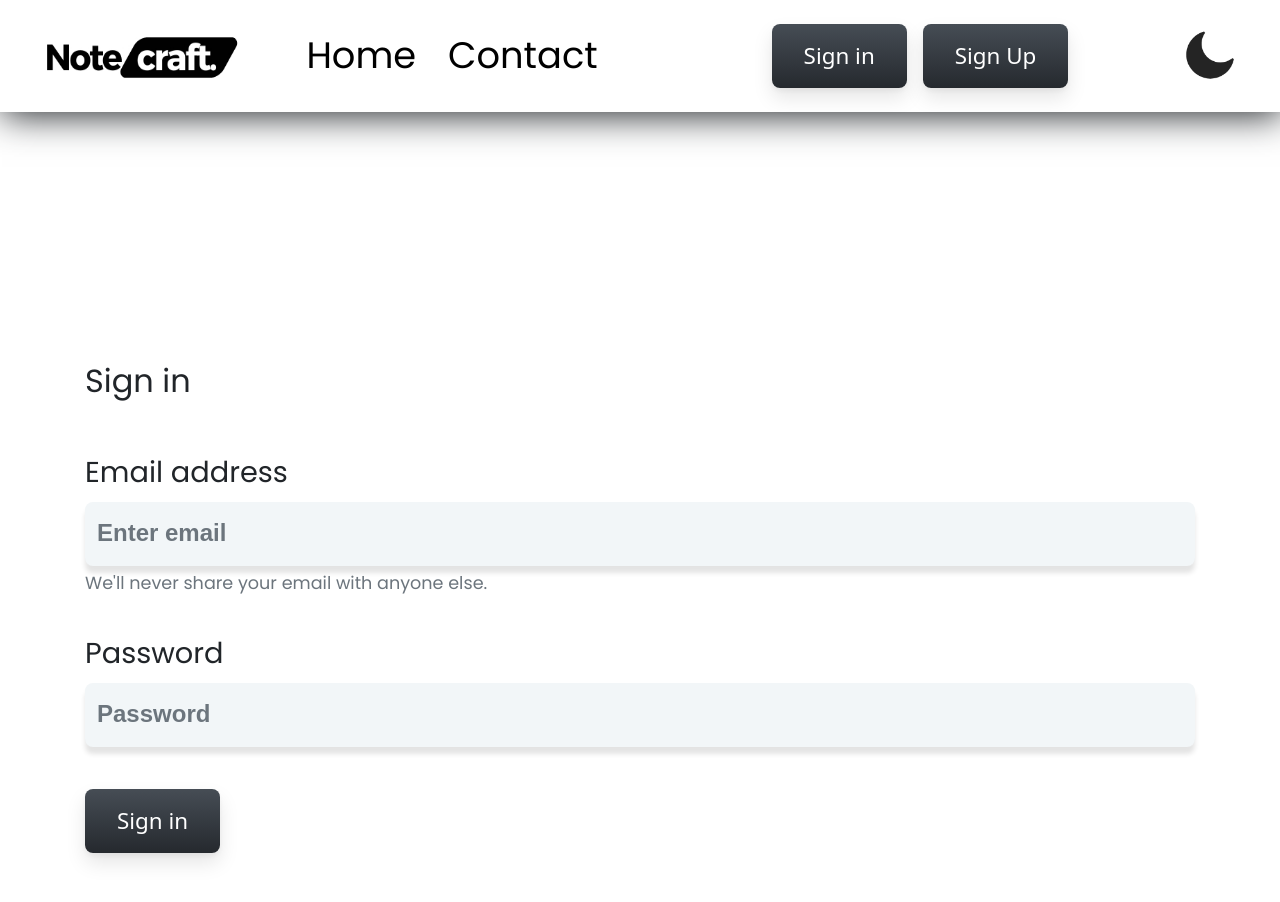
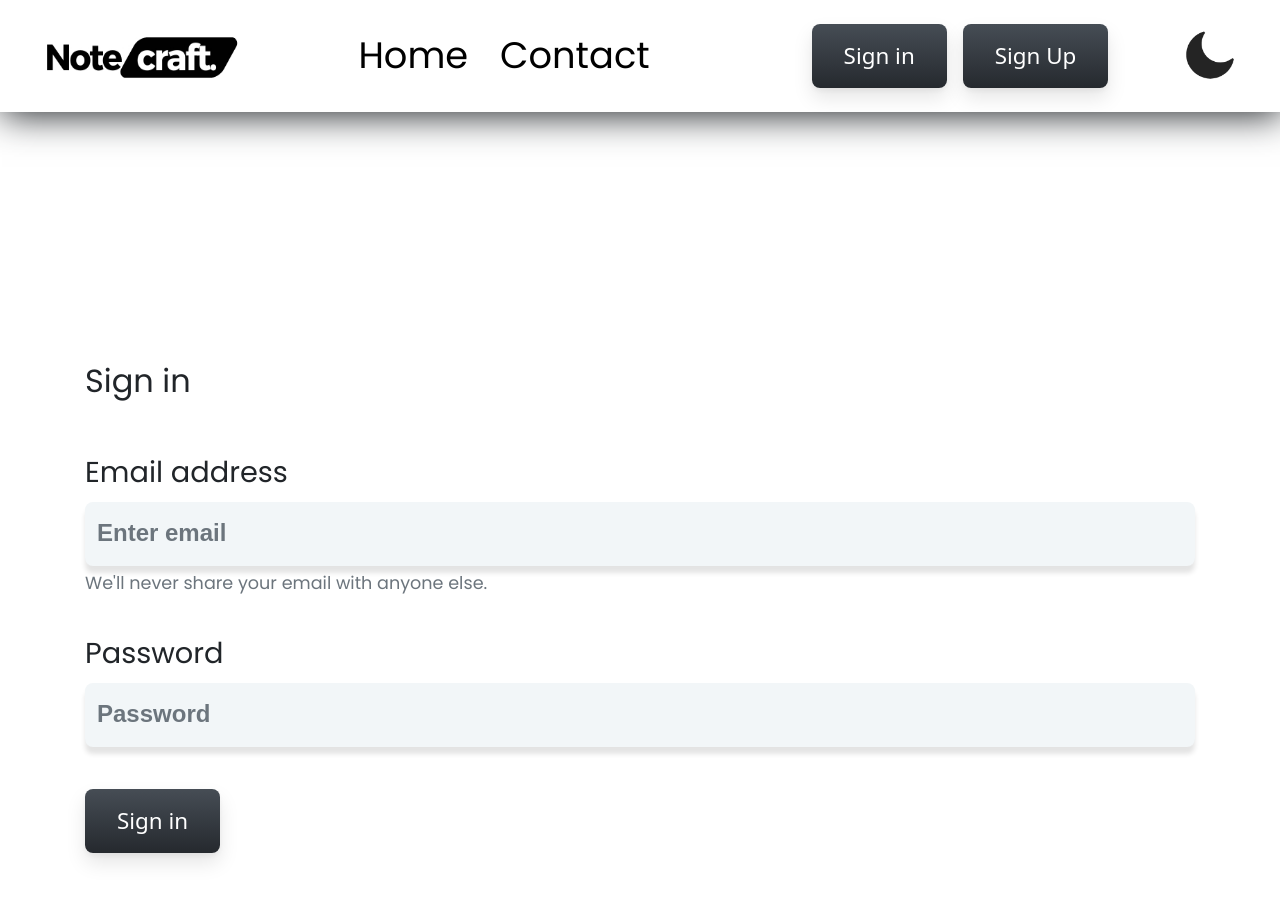
Before and after one commit to mriganka528/Notecraft-front, a React (Create React App) app: page /login in a window 1280 px wide. Shown: the top 902 px of the page. Built offline with nearby package versions, Linux system fonts and the light colour scheme.

Commit message:
Update Navbar.css

```diff
--- a/src/components/Navbar/Navbar.css
+++ b/src/components/Navbar/Navbar.css
@@ -52,11 +52,15 @@ img {
 
 .navbar-list {
     display: flex;
-    gap: 4.5rem;
+    gap: 0rem;
     margin-top: 1rem;
     justify-content: center;
     align-items: center;
     list-style-type: none;
+}
+
+.navbar-links {
+    margin-inline: 2rem;
 }
 
 .navbar-links:link,
@@ -89,7 +93,7 @@ img {
     display: flex;
     justify-content: center;
     align-items: center;
-    gap: 2.5rem;
+    gap: 0rem;
 }
 
 .mobile_nav_btn {
@@ -105,7 +109,11 @@ img {
 
 @media (max-width:1355px) {
     .navbar-list {
-        gap: 2rem;
+        gap: 0rem
+    }
+
+    .navbar-links {
+        margin-inline: 1rem;
     }
 
     .header .logo {
@@ -121,9 +129,18 @@ img {
 }
 
 @media (max-width:1145px) {
+    .header
+    {
+        padding-inline: 3rem;
+    }
     .navbar-list {
-        gap: 1.5rem;
+        gap: 0rem
     }
+
+    .navbar-links {
+        margin-inline: 1rem;
+    }
+
 
     .header .logo {
         width: 12rem;
@@ -139,7 +156,7 @@ img {
 
 /*____________CSS for small devices__________ */
 
-@media (max-width:870px) {
+@media (max-width:1030px) {
 
     .mobile_nav_btn {
         display: block;
```
